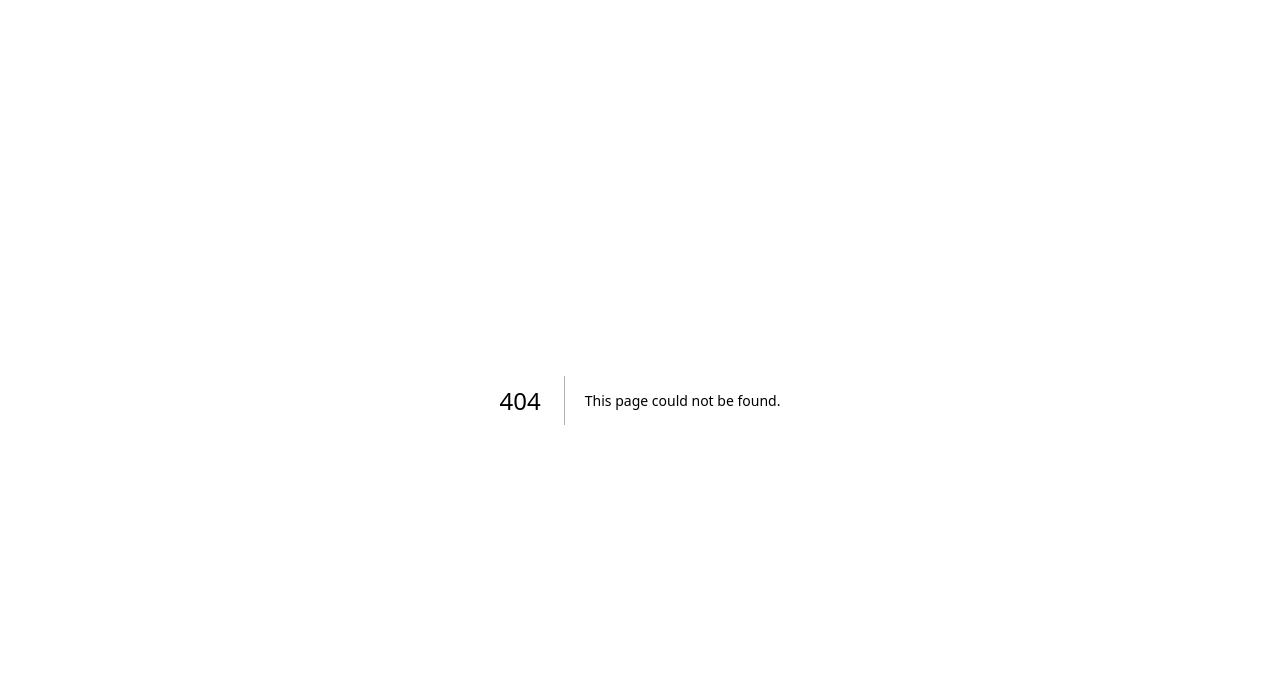
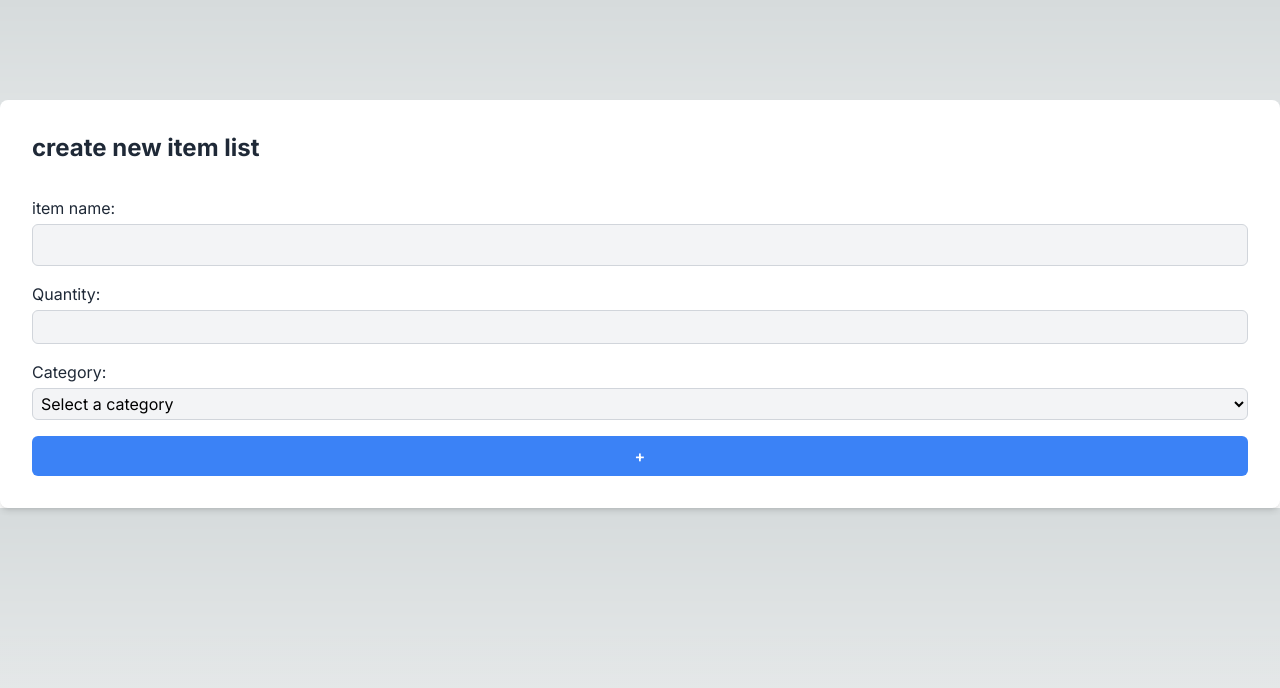
Before and after one commit to realmaimai/cprg306-assignments, a Next.js app: page /week-4 in a window 1280 px wide. Before the commit this address had no page. Shown: the top 688 px of the page. Built offline with nearby package versions, Linux system fonts and the light colour scheme.

Commit message:
add week 4

```diff
--- a/app/page.js
+++ b/app/page.js
@@ -10,6 +10,13 @@ export default function Home() {
       <ul>
         <li><Link href="./week-2" className={linkStyle}>week 2 assignment</Link></li>
         <li><Link href="./week-3" className={linkStyle}>week 3 assignment</Link></li>
+        <li><Link href="./week-4" className={linkStyle}>week 4 assignment</Link></li>
+        <li><Link href="./week-5" className={linkStyle}>week 5 assignment</Link></li>
+        <li><Link href="./week-6" className={linkStyle}>week 6 assignment</Link></li>
+        <li><Link href="./week-7" className={linkStyle}>week 7 assignment</Link></li>
+        <li><Link href="./week-8" className={linkStyle}>week 8 assignment</Link></li>
+        <li><Link href="./week-9" className={linkStyle}>week 9 assignment</Link></li>
+        <li><Link href="./week-10" className={linkStyle}>week 10 assignment</Link></li>
       </ul>
     </main>
   );
--- /dev/null
+++ b/app/week-4/new-item.js
@@ -0,0 +1,110 @@
+import { useState } from "react";
+
+export default function NewEvent() {
+    const [name, setName] = useState("");
+    const [quantity, setQuantity] = useState("");
+    const [category, setCategory] = useState("");
+    const [listCreated, setListCreated] = useState(false);
+
+    const handleSubmit = (event) => {
+        event.preventDefault();
+
+        const newEvent = {
+            name,
+            quantity,
+            category
+        };
+        console.log(newEvent);
+
+        setListCreated(true);
+
+        setName("");
+        setQuantity("");
+        setCategory("");
+    };
+
+    const handleNameChange = (event) => {
+        setName(event.target.value);
+    };
+    const handleQuantityChange = (event) => {
+        setQuantity(event.target.value);
+    };
+    const handleCategoryChange = (event) => {
+        setCategory(event.target.value);
+    };
+
+    return(
+        <div>
+            <div className="min-h-[100px] flex justify-center items-center">
+                {listCreated &&
+                    (
+                        <div className="absolute top-0 mt-8 mb-0 text-blue-400 text-2xl">
+                            List Created
+                        </div>
+                    )
+                }
+            </div>
+
+            <div className="w-full bg-white p-8 rounded-lg shadow-md">
+                <h1 className = "text-2xl text-gray-800 font-bold mb-8">
+                    create new item list
+                </h1>
+                <form onSubmit={handleSubmit}>
+                    <label className="block mb-4">
+                        <span className = "text-gray-800">item name: </span>
+                        <input
+                            required
+                            onChange = {handleNameChange}
+                            value={name}
+                            className = "mt-1 p-2 block w-full rounded-md text-black bg-gray-100 focus:bg-white border border-gray-300"/>
+                    </label>
+
+                    <label className="block mb-4">
+                        <span className = "text-gray-800">Quantity: </span>
+                        <input
+                            required
+                            type="number"
+                            min="1"
+                            max="99"
+                            onChange = {handleQuantityChange}
+                            value={quantity}
+                            className = "mt-1 p-1 block w-full rounded-md text-black bg-gray-100 focus:bg-white border border-gray-300"/>
+                    </label>
+
+                    <label className="block mb-4">
+                        <span className = "text-gray-800">Category: </span>
+                        <select
+                            required
+                            onChange = {handleCategoryChange}
+                            value={category}
+                            className = "mt-1 p-1 block w-full rounded-md text-black bg-gray-100 focus:bg-white border border-gray-300">
+                            <option value="">Select a category</option>
+                            <option value="Produce">Produce</option>
+                            <option value="Dairy">Dairy</option>
+                            <option value="Bakery">Bakery</option>
+                            <option value="Meat">Meat</option>
+                            <option value="Frozen Foods">Frozen Foods</option>
+                            <option value="Canned Goods">Canned Goods</option>
+                            <option value="Dry Goods">Dry Goods</option>
+                            <option value="Beverages">Beverages</option>
+                            <option value="Snacks">Snacks</option>
+                            <option value="Household">Household</option>
+                            <option value="Other">Other</option>
+                        </select>
+                    </label>
+
+                    <button
+                        type="submit"
+                        className="w-full py-2 px-4 bg-blue-500 hover:bg-blue-600 text-white font-semibold rounded-md">
+                            +
+                    </button>
+                </form>
+            </div>
+        </div>
+    );
+
+
+
+
+
+}
--- /dev/null
+++ b/app/week-4/page.js
@@ -0,0 +1,10 @@
+import NewEvent from "./new-item";
+
+
+export default function Page() {
+    return (
+        <main>
+            <NewEvent />
+        </main>
+    );
+}
```
